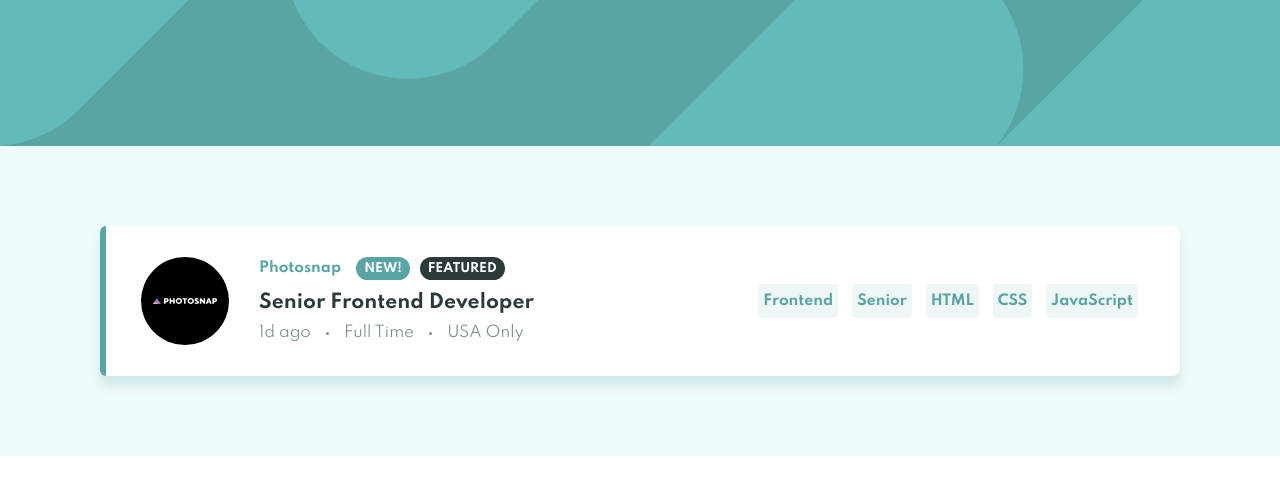
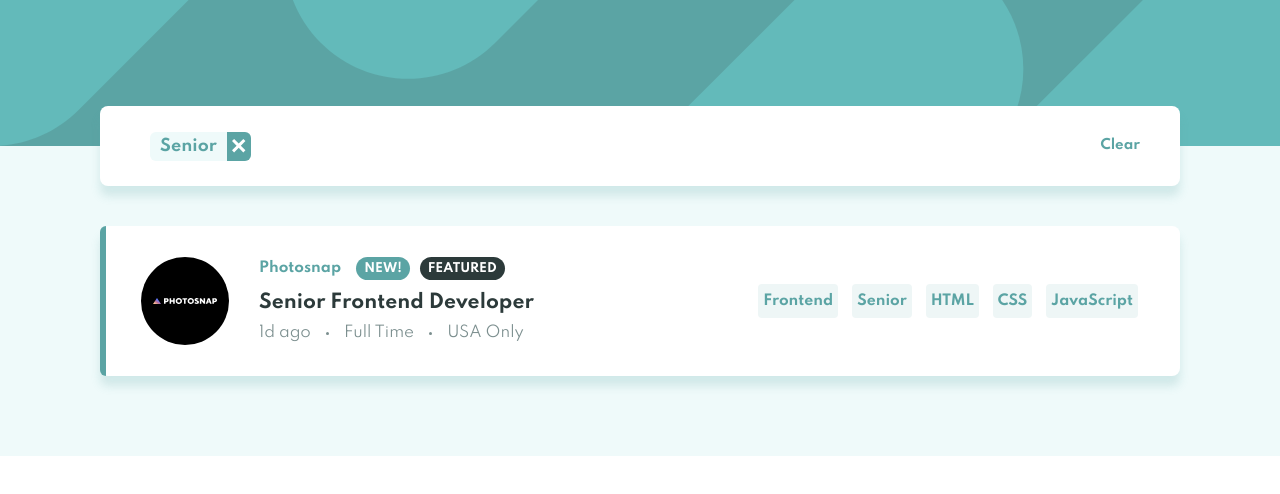
Before and after one commit to ermin-cahtarevic/nsoft-assignment, a React (Create React App) app: page / in a window 1280 px wide. Both pictures are taken after a click on the button "Senior". Shown: the top 494 px of the page. Built offline with nearby package versions, Linux system fonts and the light colour scheme.

Commit message:
Add Filter bar and filter tags

```diff
--- /dev/null
+++ b/src/Components/FilterBar/filter-bar.css
@@ -0,0 +1,49 @@
+.filter-bar {
+  box-sizing: border-box;
+  position: absolute;
+  top: -40px;
+  height: 80px;
+  width: 1080px;
+  max-width: 1100px;
+  margin: 0 10px;
+  padding: 0 40px;
+  box-shadow: 0 10px 10px rgba(91, 164, 164, 0.2);
+  border-radius: 8px;
+  background-color: white;
+  display: flex;
+  justify-content: space-between;
+  align-items: center;
+}
+
+.filter-bar > div {
+  width: 100px;
+}
+
+.filter-bar > div:first-of-type {
+  flex: 1;
+}
+
+.filter-list {
+  display: flex;
+  align-items: center;
+}
+
+.clear-filters {
+  width: fit-content;
+  background-color: transparent;
+  border: none;
+  border-bottom: 1px solid transparent;
+  color: hsl(180, 29%, 50%);
+  font-family: 'Spartan', sans-serif;
+  font-weight: 700;
+  padding: 0;
+}
+
+.clear-filters:hover {
+  cursor: pointer;
+  border-bottom: 1px solid hsl(180, 29%, 50%);
+}
+
+.clear-filters:focus {
+  outline: none;
+}
--- /dev/null
+++ b/src/Components/FilterBar/index.js
@@ -0,0 +1,21 @@
+import React from 'react';
+
+import './filter-bar.css';
+import FilterTag from '../FilterTag';
+
+const FilterBar = ({ filters }) => {
+  return (
+    <div className="filter-bar">
+      <div className="filter-list">
+        {
+          filters.map(filter => (
+            <FilterTag key={filter} filter={filter} />
+          ))
+        }
+      </div>
+      <button className="clear-filters">Clear</button>
+    </div>
+  );
+};
+
+export default FilterBar;
--- /dev/null
+++ b/src/Components/FilterTag/filter-tag.css
@@ -0,0 +1,31 @@
+.filter-tag {
+  background-color: hsl(180, 52%, 96%);
+  margin: 0 10px;
+  border-radius: 6px;
+  display: flex;
+}
+
+.filter-tag span {
+  color: hsl(180, 29%, 50%);
+  font-family: 'Spartan', sans-serif;
+  font-weight: 700;
+  padding: 5px 10px;
+}
+
+.filter-tag button {
+  background-color: hsl(180, 29%, 50%);
+  border: none;
+  padding: 5px;
+  display: flex;
+  align-items: center;
+  border-radius: 0 6px 6px 0;
+}
+
+.filter-tag button:hover {
+  cursor: pointer;
+  background-color: hsl(180, 14%, 20%);
+}
+
+.filter-tag button:focus {
+  outline: none;
+}
--- /dev/null
+++ b/src/Components/FilterTag/index.js
@@ -0,0 +1,14 @@
+import React from 'react';
+
+import './filter-tag.css';
+
+const FilterTag = ({ filter }) => {
+  return (
+    <div className="filter-tag">
+      <span>{filter}</span>
+      <button><img src="./images/icon-remove.svg" alt="remove" /></button>
+    </div>
+  );
+};
+
+export default FilterTag;
--- a/src/Components/List/index.js
+++ b/src/Components/List/index.js
@@ -2,6 +2,7 @@ import React, { useEffect, useState } from 'react';
 import axios from 'axios';
 import Loader from 'react-loader-spinner';
 import Item from '../Item';
+import FilterBar from '../FilterBar';
 
 import './list.css';
 
@@ -44,6 +45,7 @@ const List = () => {
 
   return (
     <div className="list">
+      { filters.length > 0 && <FilterBar filters={filters} /> }
       {
         filtered.map(job => (
           <Item job={job} key={job.id} addFilter={addFilter} />
--- a/src/Components/List/list.css
+++ b/src/Components/List/list.css
@@ -2,9 +2,9 @@
   max-width: 1100px;
   display: flex;
   flex-direction: column;
-  align-items: stretch;
   padding: 70px 0;
   margin: 0 auto;
+  position: relative;
 }
 
 .loader-wrap {
```
Also changed, not shown: 1 other file (tests, documents, lock files or other folders).
